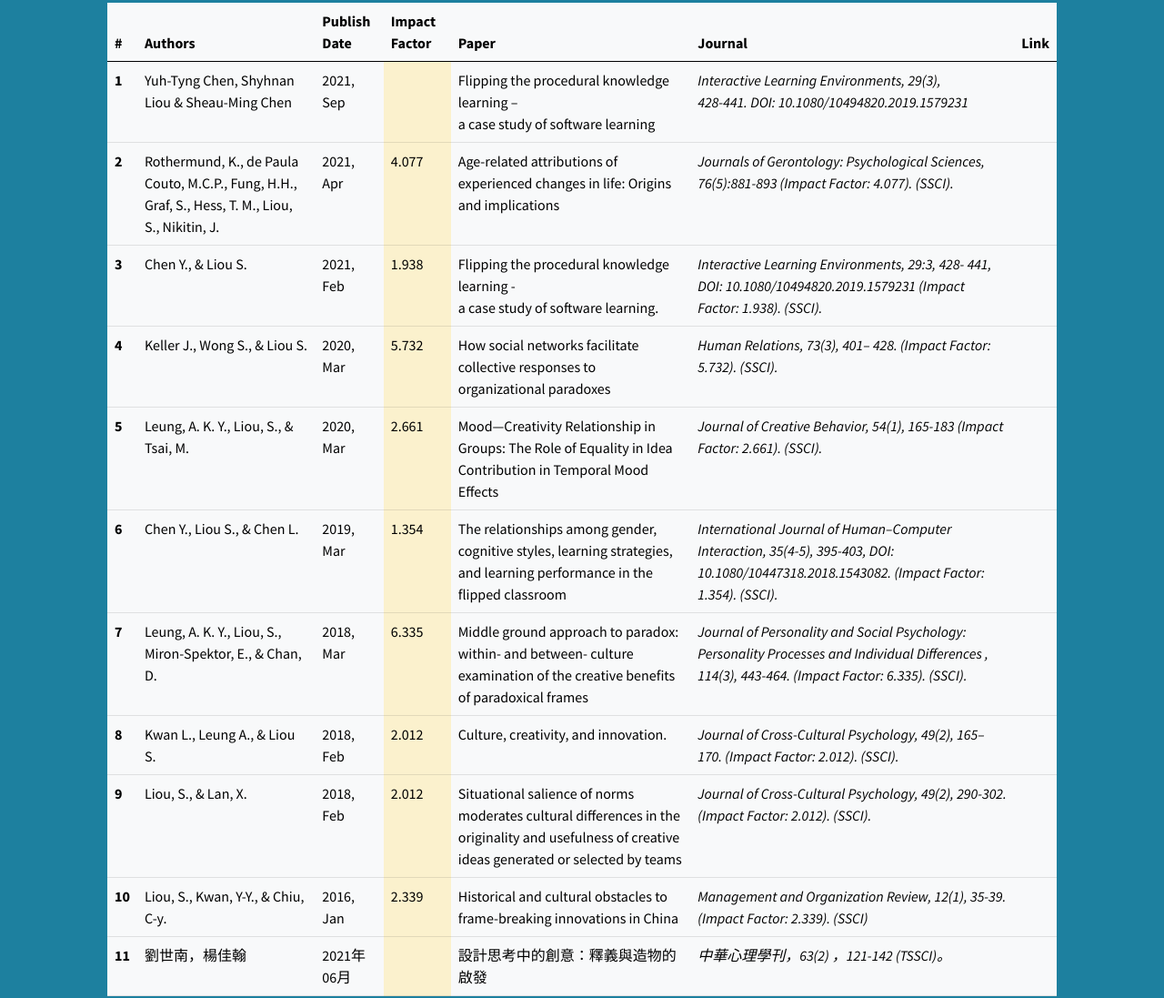
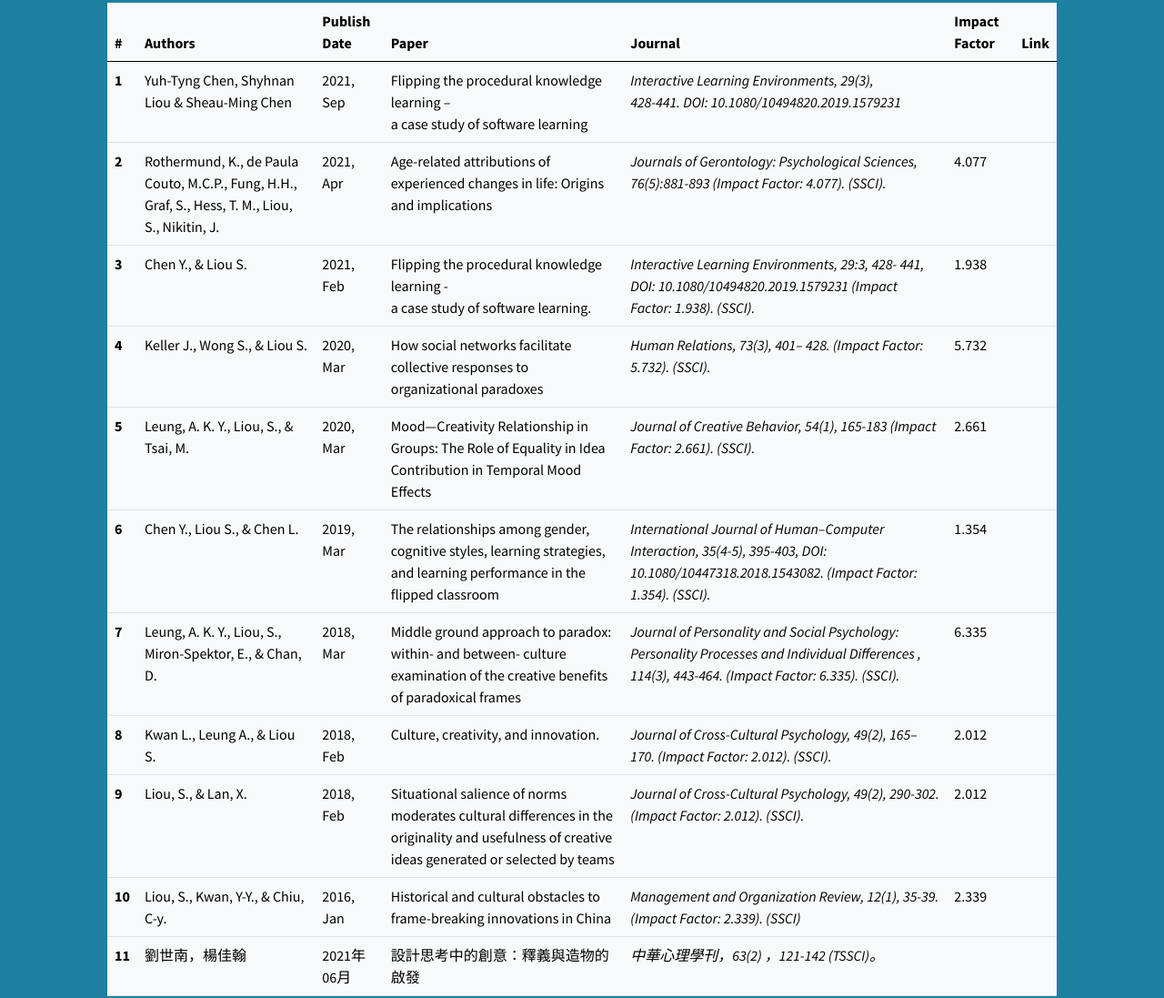
Before and after one commit to shyhnan/shyhnan.github.io, a plain HTML site: page research.html in a window 1280 px wide. Shown: the part 1042-2139 px from the top of the page at 91% size. Drawn offline with nearby package versions, Linux system fonts and the light colour scheme.

Commit message:
fix table order

```diff
--- a/research.html
+++ b/research.html
@@ -41,57 +41,6 @@
                 <a class="btn btn-primary btn-xl" href="#ConferencePaper">Conference Paper</a>
             </div>
         </header>
-        <!-- About-->
-        <!-- <section class="content-section bg-light" id="about">
-            <div class="container px-4 px-lg-4 text-start">
-                <div class="row gx-4 gx-lg-5 justify-content-center">
-                    <div class="col-12 col-lg-6">
-                        <img id="img-prof" class="img-fluid rounded" src="./assets/img/prof/shyhnan.jpg">
-                    </div>
-                    <div class="col-12 col-lg-6">
-                        <h2>Professor Shyhnan Liou</h2>
-                        <ul class="lead my-5">
-                            <li>
-                                <b>Director</b>,<br>
-                                Institude of Creative Industries Design, National Cheng Kung University
-                            </li>
-                            <li>
-                                <b>Consultant</b>,<br>
-                                Industrial Technology Research Institude<br>
-                            </li>
-                            <li>
-                                <b>Consultant</b>,<br>
-                                Taiwan Design Research Institude
-                            </li>
-                        </ul>
-                    </div>
-                    <div class="col-12">
-                        <div class="row gx-5 my-5">
-                            <div class="col-12 col-lg-3">
-                                <a class="portfolio-item" href="#!">
-                                    <img class="img-fluid" src="./assets/img/prof/ICID.png" alt="..." />
-                                </a>
-                            </div>
-                            <div class="col-12 col-lg-3">
-                                <a class="portfolio-item" href="#!">
-                                    <img class="img-fluid" src="./assets/img/prof/ITRI.png" alt="..." />
-                                </a>
-                            </div>
-                            <div class="col-12 col-lg-3">
-                                <a class="portfolio-item" href="#!">
-                                    <img class="img-fluid" src="./assets/img/prof/TDRI.png" alt="..." />
-                                </a>
-                            </div>
-                            <div class="col-12 col-lg-3">
-                                <a class="portfolio-item" href="#!">
-                                    <img class="img-fluid" src="./assets/img/prof/scholar.png" alt="..." />
-                                </a>
-                            </div>
-                        </div>
-                    </div>
-                </div>
-            </div>
-        </section> -->
         <!-- Journal -->
         <section class="content-section bg-primary text-white text-center" id="Journal">
             <div class="container px-4 px-lg-5">
@@ -108,9 +57,9 @@
                                         <th scope="col">#</th>
                                         <th scope="col">Authors</th>
                                         <th scope="col">Publish Date</th>
-                                        <th scope="col">Impact Factor</th>
                                         <th scope="col">Paper</th>
                                         <th scope="col">Journal</th>
+                                        <th scope="col">Impact Factor</th>
                                         <th scope="col">Link</th>
                                     </tr>
                                 </thead>
@@ -119,99 +68,99 @@
                                         <th scope="row">1</th>
                                         <td>Yuh-Tyng Chen, Shyhnan Liou & Sheau-Ming Chen</td>
                                         <td>2021, Sep</td>
-                                        <td class="table-warning"></td>
                                         <td>Flipping the procedural knowledge learning – <br> a case study of software learning</td>
                                         <td><em>Interactive Learning Environments, 29(3), <br> 428-441. DOI: 10.1080/10494820.2019.1579231</em></td>
+                                        <td></td>
                                         <td></td>
                                     </tr>
                                     <tr>
                                         <th scope="row">2</th>
                                         <td>Rothermund, K., de Paula Couto, M.C.P., Fung, H.H., Graf, S., Hess, T. M., Liou, S., Nikitin, J.</td>
                                         <td>2021, Apr</td>
-                                        <td class="table-warning">4.077</td>
                                         <td>Age-related attributions of experienced changes in life: Origins and implications</td>
                                         <td><em>Journals of Gerontology: Psychological Sciences, 76(5):881-893 (Impact Factor: 4.077). (SSCI).</em></td>
+                                        <td>4.077</td>
                                         <td></td>
                                     </tr>
                                     <tr>
                                         <th scope="row">3</th>
                                         <td>Chen Y., & Liou S.</td>
                                         <td>2021, Feb</td>
-                                        <td class="table-warning">1.938</td>
                                         <td>Flipping the procedural knowledge learning -<br> a case study of software learning.</td>
                                         <td><em>Interactive Learning Environments, 29:3, 428- 441, DOI: 10.1080/10494820.2019.1579231 (Impact Factor: 1.938). (SSCI).</em></td>
+                                        <td>1.938</td>
                                         <td></td>
                                     </tr>
                                     <tr>
                                         <th scope="row">4</th>
                                         <td>Keller J., Wong S., & Liou S.</td>
                                         <td>2020, Mar</td>
-                                        <td class="table-warning">5.732</td>
                                         <td>How social networks facilitate collective responses to organizational paradoxes</td>
                                         <td><em>Human Relations, 73(3), 401– 428. (Impact Factor: 5.732). (SSCI).</em></td>
+                                        <td>5.732</td>
                                         <td></td>
                                     </tr>
                                     <tr>
                                         <th scope="row">5</th>
                                         <td>Leung, A. K. Y., Liou, S., & Tsai, M.</td>
                                         <td>2020, Mar</td>
-                                        <td class="table-warning">2.661</td>
                                         <td>Mood—Creativity Relationship in Groups: The Role of Equality in Idea Contribution in Temporal Mood Effects</td>
                                         <td><em>Journal of Creative Behavior, 54(1), 165-183 (Impact Factor: 2.661). (SSCI).</em></td>
+                                        <td>2.661</td>
                                         <td></td>
                                     </tr>
                                     <tr>
                                         <th scope="row">6</th>
                                         <td>Chen Y., Liou S., & Chen L.</td>
                                         <td>2019, Mar</td>
-                                        <td class="table-warning">1.354</td>
                                         <td>The relationships among gender, cognitive styles, learning strategies, and learning performance in the flipped classroom</td>
                                         <td><em>International Journal of Human–Computer Interaction, 35(4-5), 395-403, DOI: 10.1080/10447318.2018.1543082. (Impact Factor: 1.354). (SSCI).</em></td>
+                                        <td>1.354</td>
                                         <td></td>
                                     </tr>
                                     <tr>
                                         <th scope="row">7</th>
                                         <td>Leung, A. K. Y., Liou, S., Miron-Spektor, E., & Chan, D.</td>
                                         <td>2018, Mar</td>
-                                        <td class="table-warning">6.335</td>
                                         <td>Middle ground approach to paradox: within- and between- culture examination of the creative benefits of paradoxical frames</td>
                                         <td><em>Journal of Personality and Social Psychology: Personality Processes and Individual Differences , 114(3), 443-464. (Impact Factor: 6.335). (SSCI).</em></td>
+                                        <td>6.335</td>
                                         <td></td>
                                     </tr>
                                     <tr>
                                         <th scope="row">8</th>
                                         <td>Kwan L., Leung A., & Liou S.</td>
                                         <td>2018, Feb</td>
-                                        <td class="table-warning">2.012</td>
                                         <td>Culture, creativity, and innovation.</td>
                                         <td><em>Journal of Cross-Cultural Psychology, 49(2), 165–170. (Impact Factor: 2.012). (SSCI).</em></td>
+                                        <td>2.012</td>
                                         <td></td>
                                     </tr>
                                     <tr>
                                         <th scope="row">9</th>
                                         <td>Liou, S., & Lan, X.</td>
                                         <td>2018, Feb</td>
-                                        <td class="table-warning">2.012</td>
                                         <td>Situational salience of norms moderates cultural differences in the originality and usefulness of creative ideas generated or selected by teams</td>
                                         <td><em>Journal of Cross-Cultural Psychology, 49(2), 290-302. (Impact Factor: 2.012). (SSCI).</em></td>
+                                        <td>2.012</td>
                                         <td></td>
                                     </tr>
                                     <tr>
                                         <th scope="row">10</th>
                                         <td>Liou, S., Kwan, Y-Y., & Chiu, C-y.</td>
                                         <td>2016, Jan</td>
-                                        <td class="table-warning">2.339</td>
                                         <td>Historical and cultural obstacles to frame-breaking innovations in China</td>
                                         <td><em>Management and Organization Review, 12(1), 35-39. (Impact Factor: 2.339). (SSCI)</em></td>
+                                        <td>2.339</td>
                                         <td></td>
                                     </tr>
                                     <tr>
                                         <th scope="row">11</th>
                                         <td>劉世南，楊佳翰</td>
                                         <td>2021年06月</td>
-                                        <td class="table-warning"></td>
                                         <td>設計思考中的創意：釋義與造物的啟發</td>
                                         <td><em>中華心理學刊，63(2) ，121-142 (TSSCI)。</em></td>
+                                        <td></td>
                                         <td></td>
                                     </tr>
                                 </tbody>
```
